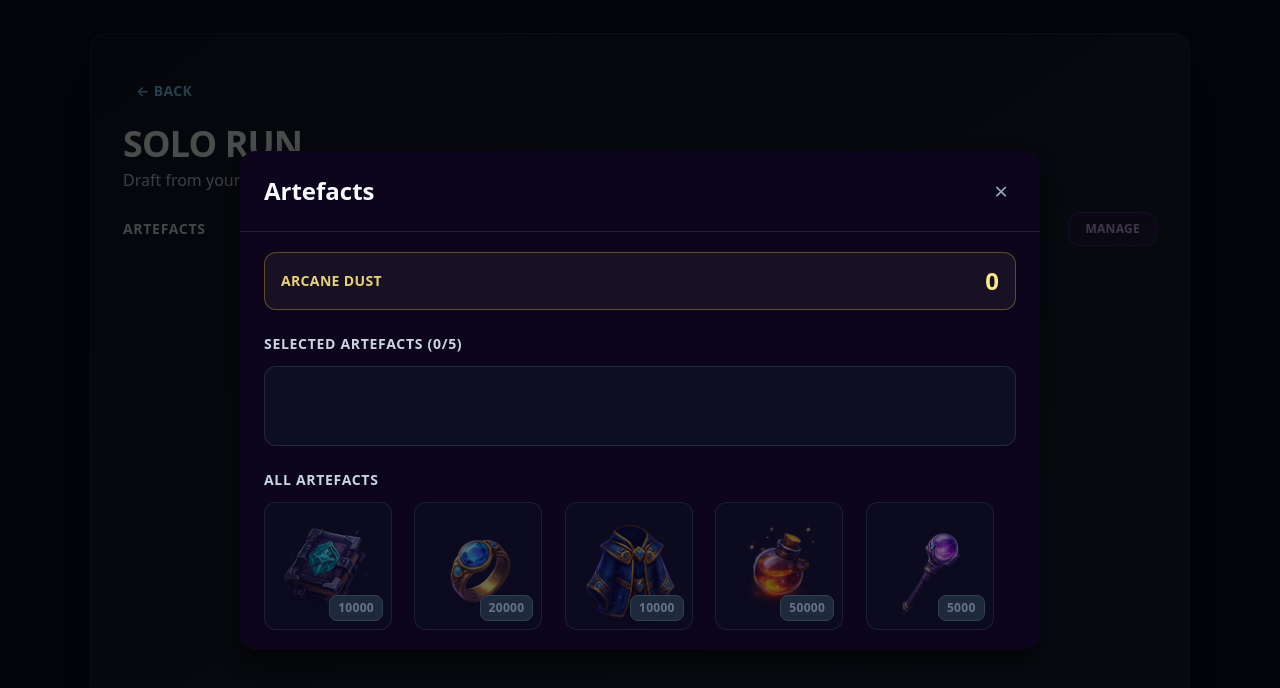
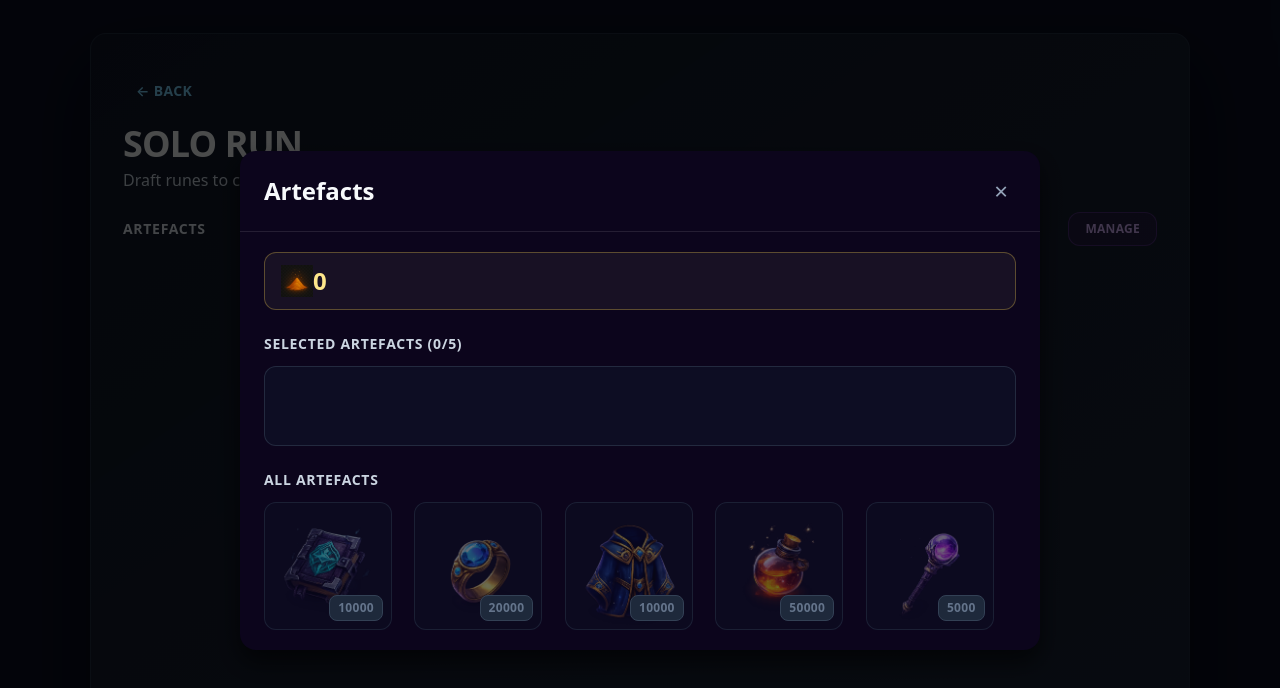
Before and after one commit to vlad92z/necromancer-web, a React (Vite) app: page /solo in a window 1280 px wide. Both pictures are taken after a click on the button "MANAGE". Shown: the top 688 px of the page. Built offline with nearby package versions, Linux system fonts and the light colour scheme.

Commit message:
Use Arcane Dust Icon

```diff
--- a/src/components/ArtefactsView.tsx
+++ b/src/components/ArtefactsView.tsx
@@ -7,6 +7,7 @@ import type { ArtefactId } from '../types/artefacts';
 import { ARTEFACTS, getAllArtefacts, MAX_SELECTED_ARTEFACTS } from '../types/artefacts';
 import { useArtefactStore } from '../state/stores/artefactStore';
 import { getArtefactEffectDescription } from '../utils/artefactEffects';
+import arcaneDustIcon from '../assets/stats/arcane_dust.png';
 
 interface ArtefactsViewProps {
   isOpen: boolean;
@@ -35,8 +36,8 @@ export function ArtefactsView({ isOpen, onClose }: ArtefactsViewProps) {
     <Modal isOpen={isOpen} onClose={onClose} title="Artefacts" maxWidth={800}>
       <div className="space-y-6">
         {/* Arcane Dust Display */}
-        <div className="flex items-center justify-between rounded-xl border border-amber-300/30 bg-amber-100/5 px-4 py-3">
-          <span className="text-sm font-semibold uppercase tracking-wide text-amber-200/90">Arcane Dust</span>
+        <div className="flex items-center rounded-xl border border-amber-300/30 bg-amber-100/5 px-4 py-3">
+          <img src={arcaneDustIcon} alt="Arcane Dust" className="h-8 w-8" />
           <span className="text-2xl font-extrabold text-amber-200">{arcaneDust.toLocaleString()}</span>
         </div>
 
--- a/src/features/gameplay/components/DeckDraftingModal.tsx
+++ b/src/features/gameplay/components/DeckDraftingModal.tsx
@@ -7,6 +7,7 @@ import { AnimatePresence, motion, animate, useMotionValue } from 'framer-motion'
 import { Runeforge } from './Center/Runeforge';
 import type { DeckDraftState, Runeforge as RuneforgeType } from '../../../types/game';
 import { useClickSound } from '../../../hooks/useClickSound';
+import arcaneDustIcon from '../../../assets/stats/arcane_dust.png';
 
 interface DeckDraftingModalProps {
   draftState: DeckDraftState;
@@ -174,8 +175,11 @@ export function DeckDraftingModal({
         </div>
         <div className="rounded-2xl border border-sky-400/40 bg-sky-900/30 px-4 py-3 text-left">
           <div className="text-xs font-semibold uppercase tracking-[0.18em] text-sky-200/80">Bonus</div>
-          <div className="text-lg font-extrabold text-white">{arcaneDustReward.toLocaleString()}</div>
-          <div className="text-xs text-slate-200/80">Arcane Dust Received</div>
+          <div className="flex items-center gap-2">
+            <img src={arcaneDustIcon} alt="Arcane Dust" className="h-5 w-5 drop-shadow-[0_0_8px_rgba(251,191,36,0.65)]" />
+            <div className="text-lg font-extrabold text-white">{arcaneDustReward.toLocaleString()}</div>
+          </div>
+          <div className="sr-only">Arcane Dust Received</div>
         </div>
       </div>
 
--- a/src/features/gameplay/components/SoloStartScreen.tsx
+++ b/src/features/gameplay/components/SoloStartScreen.tsx
@@ -13,6 +13,7 @@ import { SliderConfig } from '../../../components/SliderConfig';
 import { ArtefactsView } from '../../../components/ArtefactsView';
 import { ArtefactsRow } from '../../../components/ArtefactsRow';
 import { useArtefactStore } from '../../../state/stores/artefactStore';
+import arcaneDustIcon from '../../../assets/stats/arcane_dust.png';
 
 interface SoloStartScreenProps {
   onStartSolo: (config: SoloRunConfig) => void;
@@ -66,7 +67,7 @@ export function SoloStartScreen({ onStartSolo, onContinueSolo, canContinue = fal
         <div className="space-y-1">
           <h1 className="text-4xl font-bold uppercase tracking-tight text-slate-50">Solo Run</h1>
           <p className="text-base text-slate-300">
-            Draft from your own Runeforges, withstand overload, and chase the highest Rune Power.
+            Draft runes to cast increeasingly powerful spells while surviving overload damage
           </p>
           <div className="flex flex-wrap gap-3">
             {longestRun > 2 && (
@@ -78,7 +79,7 @@ export function SoloStartScreen({ onStartSolo, onContinueSolo, canContinue = fal
 
             {arcaneDust > 0 && (
               <div className="inline-flex items-center gap-2 rounded-xl border border-amber-300/30 bg-amber-100/5 px-3 py-2 text-[13px] font-extrabold uppercase tracking-[0.18em] text-amber-100 shadow-[0_12px_28px_rgba(0,0,0,0.45)]">
-                <span className="text-[11px] font-semibold text-amber-200/90">Arcane Dust</span>
+                <img src={arcaneDustIcon} alt="Arcane Dust" className="h-8 w-8" />
                 <span className="text-lg text-amber-200">{formattedDust}</span>
               </div>
             )}
```
Also changed, not shown: src/assets/stats/arcane_dust.png (added).
